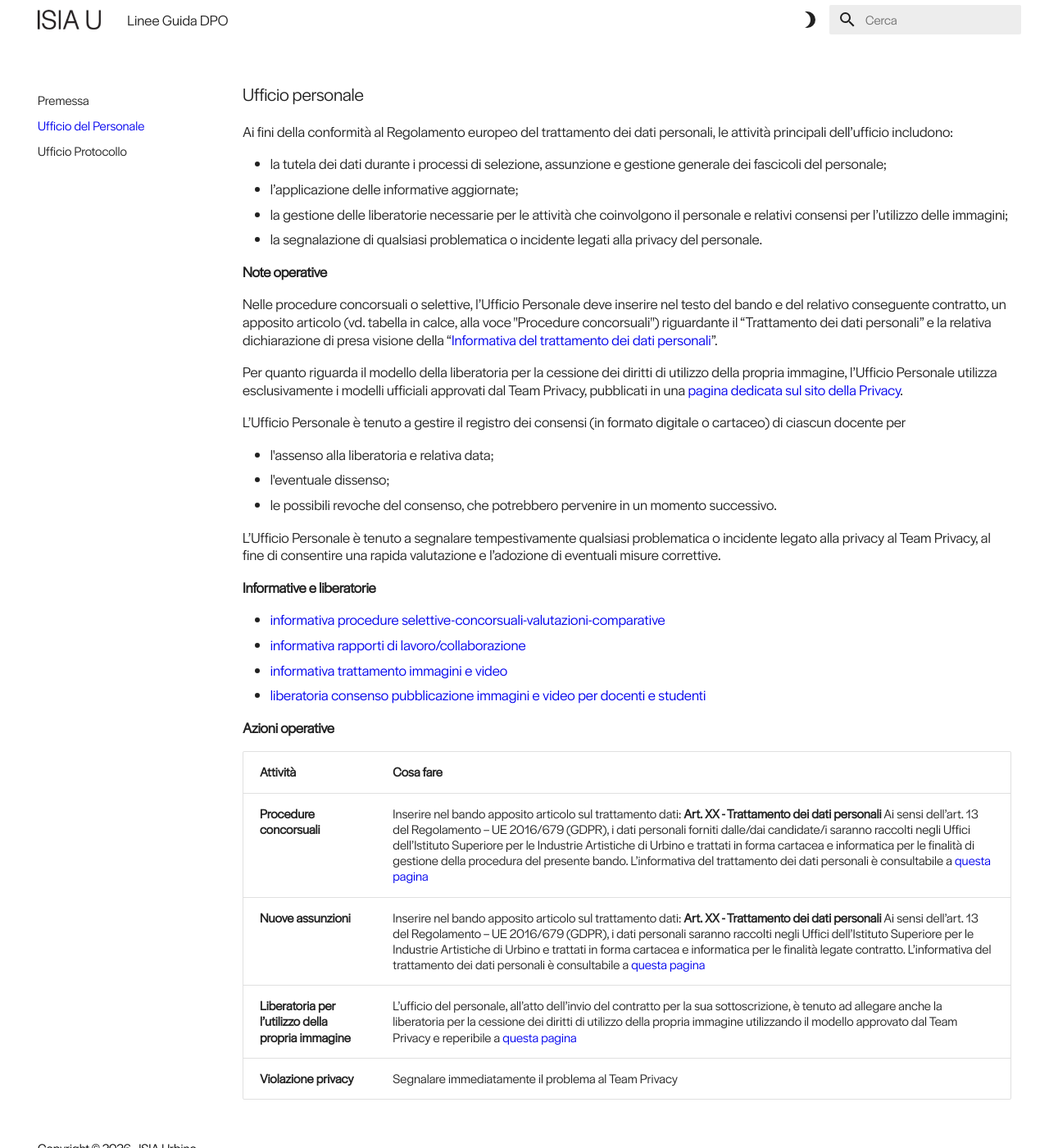
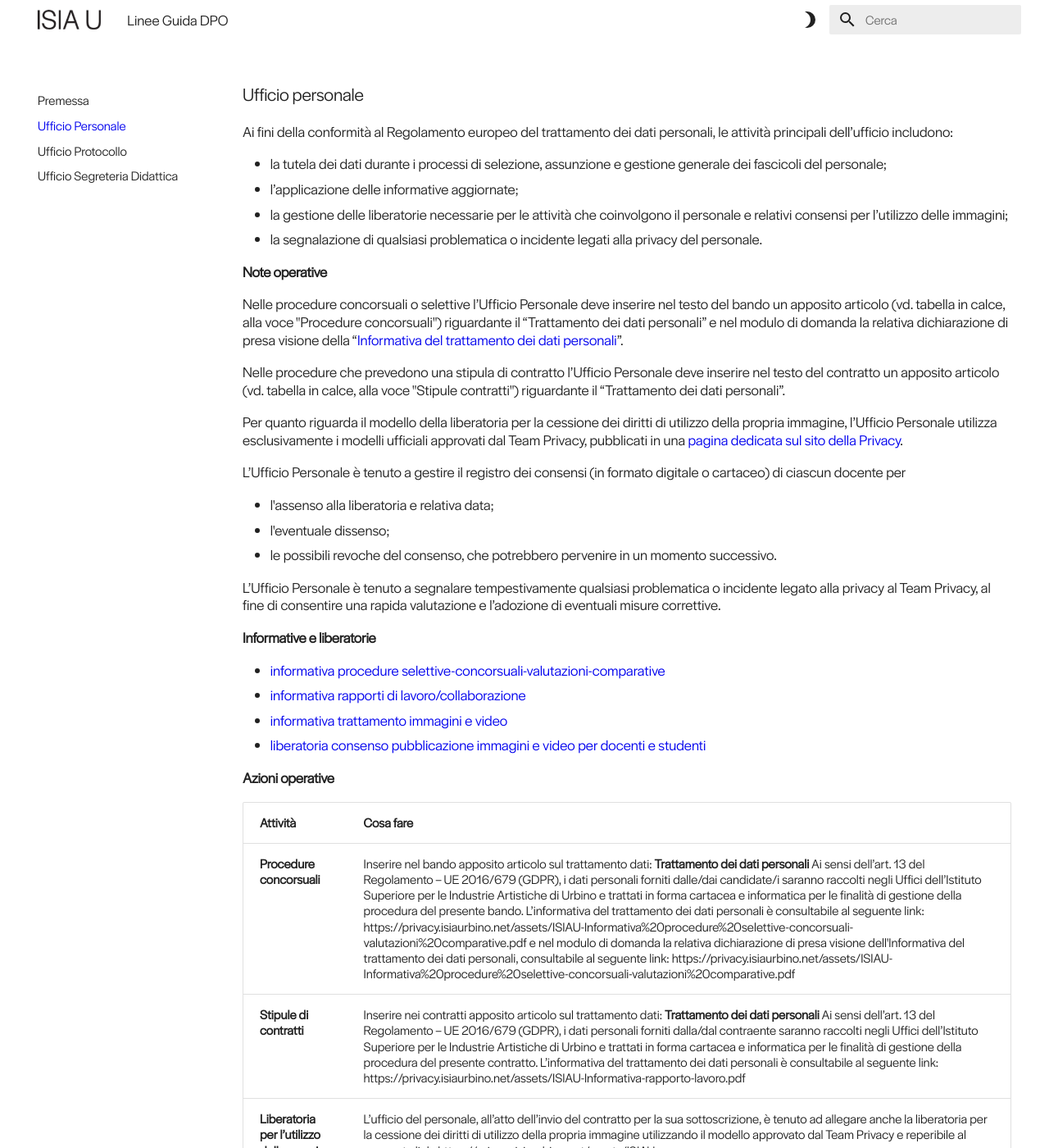
Before and after one commit to ISIA-Urbino/Linee-Guida-DPO, an MkDocs documentation site: the page built from docs/01-ufficiopersonale.md, in a window 1280 px wide and 1400 px high. Shown: the whole window at 82% size. Built offline with MkDocs 1.6.1 and Material for MkDocs 9.7.7, drawn with Linux system fonts in a browser that asks for light colours; some of the changed text lies outside the part shown.

Commit message:
Modifiche riunione DPO 7 maggio 2026

```diff
--- a/docs/01-ufficiopersonale.md
+++ b/docs/01-ufficiopersonale.md
@@ -16,8 +16,10 @@
 
 #### Note operative
 
-Nelle procedure concorsuali o selettive, l’Ufficio Personale deve inserire nel testo del bando e del relativo conseguente contratto, un apposito articolo (vd. tabella in calce, alla voce "Procedure concorsuali") riguardante il “Trattamento dei dati personali” e la relativa dichiarazione di presa visione della “[Informativa del trattamento dei dati personali](https://privacy.isiaurbino.net/assets/ISIAU-Informativa%20procedure%20selettive-
+Nelle procedure concorsuali o selettive l’Ufficio Personale deve inserire nel testo del bando un apposito articolo (vd. tabella in calce, alla voce "Procedure concorsuali") riguardante il “Trattamento dei dati personali” e nel modulo di domanda la relativa dichiarazione di presa visione della “[Informativa del trattamento dei dati personali](https://privacy.isiaurbino.net/assets/ISIAU-Informativa%20procedure%20selettive-
 concorsuali-valutazioni%20comparative.pdf){:target="_blank"}”.
+
+Nelle procedure che prevedono una stipula di contratto l’Ufficio Personale deve inserire nel testo del contratto un apposito articolo (vd. tabella in calce, alla voce "Stipule contratti") riguardante il “Trattamento dei dati personali”.
 
 Per quanto riguarda il modello della liberatoria per la cessione dei diritti di utilizzo della propria immagine, l’Ufficio Personale utilizza esclusivamente i modelli ufficiali approvati dal Team Privacy, pubblicati in una [pagina dedicata sul sito della Privacy](https://privacy.isiaurbino.net/08-liberatoria-immagini/){:target="_blank"}.
 
@@ -40,7 +42,7 @@
 
 | Attività      | Cosa fare                          |
 | :----------   | :----------------------------------- |
-| **Procedure concorsuali** | Inserire nel bando apposito articolo sul trattamento dati: **Art. XX - Trattamento dei dati personali** Ai sensi dell’art. 13 del Regolamento – UE 2016/679 (GDPR), i dati personali forniti dalle/dai candidate/i saranno raccolti negli Uffici dell’Istituto Superiore per le Industrie Artistiche di Urbino e trattati in forma cartacea e informatica per le finalità di gestione della procedura del presente bando. L’informativa del trattamento dei dati personali è consultabile a [questa pagina](https://privacy.isiaurbino.net/assets/ISIAU-Informativa%20procedure%20selettive-concorsuali-valutazioni%20comparative.pdf){:target="_blank"} |
-| **Nuove assunzioni**  | Inserire nel bando apposito articolo sul trattamento dati: **Art. XX - Trattamento dei dati personali** Ai sensi dell’art. 13 del Regolamento – UE 2016/679 (GDPR), i dati personali saranno raccolti negli Uffici dell’Istituto Superiore per le Industrie Artistiche di Urbino e trattati in forma cartacea e informatica per le finalità legate contratto. L’informativa del trattamento dei dati personali è consultabile a [questa pagina](https://privacy.isiaurbino.net/assets/ISIAU-Informativa-rapporto-lavoro.pdf){:target="_blank"}  |
-| **Liberatoria per l’utilizzo della propria immagine** | L’ufficio del personale, all’atto dell’invio del contratto per la sua sottoscrizione, è tenuto ad allegare anche la liberatoria per la cessione dei diritti di  utilizzo della propria immagine utilizzando il modello approvato dal Team Privacy e reperibile a [questa pagina](https://privacy.isiaurbino.net/assets/ISIAU-Liberatoria_consenso_pubblicazione_immaginivideo_docentistudenti.pdf){:target="_blank"}  |
+| **Procedure concorsuali** | Inserire nel bando apposito articolo sul trattamento dati: **Trattamento dei dati personali** Ai sensi dell’art. 13 del Regolamento – UE 2016/679 (GDPR), i dati personali forniti dalle/dai candidate/i saranno raccolti negli Uffici dell’Istituto Superiore per le Industrie Artistiche di Urbino e trattati in forma cartacea e informatica per le finalità di gestione della procedura del presente bando. L’informativa del trattamento dei dati personali è consultabile al seguente link: https://privacy.isiaurbino.net/assets/ISIAU-Informativa%20procedure%20selettive-concorsuali-valutazioni%20comparative.pdf e nel modulo di domanda la relativa dichiarazione di presa visione dell'Informativa del trattamento dei dati personali, consultabile al seguente link: https://privacy.isiaurbino.net/assets/ISIAU-Informativa%20procedure%20selettive-concorsuali-valutazioni%20comparative.pdf |
+| **Stipule di contratti** | Inserire nei contratti apposito articolo sul trattamento dati: **Trattamento dei dati personali** Ai sensi dell’art. 13 del Regolamento – UE 2016/679 (GDPR), i dati personali forniti dalla/dal contraente saranno raccolti negli Uffici dell’Istituto Superiore per le Industrie Artistiche di Urbino e trattati in forma cartacea e informatica per le finalità di gestione della procedura del presente contratto. L’informativa del trattamento dei dati personali è consultabile al seguente link: https://privacy.isiaurbino.net/assets/ISIAU-Informativa-rapporto-lavoro.pdf  |
+| **Liberatoria per l’utilizzo della propria immagine** | L’ufficio del personale, all’atto dell’invio del contratto per la sua sottoscrizione, è tenuto ad allegare anche la liberatoria per la cessione dei diritti di  utilizzo della propria immagine utilizzando il modello approvato dal Team Privacy e reperibile al seguente link: https://privacy.isiaurbino.net/assets/ISIAU-Liberatoria_consenso_pubblicazione_immaginivideo_docentistudenti.pdf |
 | **Violazione privacy**  | Segnalare immediatamente il problema al Team Privacy  |
--- /dev/null
+++ b/docs/03-segreteriadidattica.md
@@ -0,0 +1,50 @@
+---
+title:
+hide:
+  - toc
+  - title
+---
+
+### Ufficio Segreteria didattica
+
+Ai fini della conformità al Regolamento europeo del trattamento dei dati personali, le attività principali dell’ufficio includono:
+
+- l’applicazione delle dichiarazioni di presa visione delle informative all’interno delle modulistiche;
+- la gestione delle liberatorie necessarie per le attività che coinvolgono le studentesse e gli studenti e relativi consensi per l’utilizzo delle immagini;
+- la tutela dei dati durante i processi di selezione degli esami di ammissione;
+- la segnalazione di qualsiasi problematica o incidente legati alla privacy del personale.
+
+#### Note operative
+
+Nelle procedure selettive degli esami di ammissione, la  Segreteria didattica deve inserire nel testo del bando un apposito articolo riguardante il “Trattamento dei dati personali” (vd. tabella in calce, alla voce "Procedure selettive esami di ammissione").
+
+Per quanto riguarda il modello della liberatoria per la cessione dei diritti di utilizzo della propria immagine, la Segreteria didattica utilizza esclusivamente i modelli ufficiali approvati dal Team Privacy, pubblicati sul sito della Privacy al link
+https://privacy.isiaurbino.net/08-liberatoria-immagini/.
+
+La Segreteria didattica è tenuta a gestire il registro dei consensi (in formato digitale o cartaceo) di ciascuna studentessa o studente per:
+
+- l'assenso alla liberatoria e relativa data;
+- l'eventuale dissenso;
+- le possibili revoche del consenso, che potrebbero pervenire in un momento successivo.
+
+La Segreteria didattica è tenuta a segnalare tempestivamente qualsiasi problematica o incidente legato alla privacy al Team Privacy, al fine di consentire una rapida valutazione e l’adozione di eventuali misure correttive.
+
+Quando vengono introdotte nuove piattaforme digitali o aggiornamenti dei sistemi informatici didattici, la Segreteria Didattica collabora con il Team Privacy e con i fornitori esterni per verificare che tali strumenti rispettino i requisiti di sicurezza e i principi del GDPR.
+
+Ogni modifica o implementazione deve essere accompagnata da una valutazione preventiva della privacy, che consideri la natura dei dati trattati e le misure di protezione adottate.
+
+La Segreteria Didattica è tenuta a segnalare tempestivamente qualsiasi problematica o incidente legato alla privacy degli studenti al Team Privacy, al fine di consentire una rapida valutazione e l’adozione di eventuali misure correttive.
+
+- ==va aggiornato con la parte della pubblicazione delle graduatorie==
+- ==va aggiunta anche la questione della gestione della carriera alias==
+
+#### Informative
+
+- [informativa inclusione e carriera alias](https://privacy.isiaurbino.net/assets/ISIA-informativa-inclusione-24-10.pdf){:target="_blank"}
+
+#### Azioni operative
+
+| Attività      | Cosa fare                          |
+| :----------   | :----------------------------------- |
+| **Procedure selettive esami di ammissione** | ==Inserire nel testo del bando un apposito articolo riguardante il “Trattamento dei dati personali”== |
+| **Compilazione graduatorie** | ==(da fare== |
--- a/mkdocs.yml
+++ b/mkdocs.yml
@@ -6,8 +6,9 @@
 copyright: Copyright &copy; <script>document.write(new Date().getFullYear())</script> - ISIA Urbino
 nav:
     - Premessa: index.md
-    - Ufficio del Personale: 01-ufficiopersonale.md
+    - Ufficio Personale: 01-ufficiopersonale.md
     - Ufficio Protocollo: 02-ufficioprotocollo.md
+    - Ufficio Segreteria Didattica: 03-segreteriadidattica.md
 theme:
   name: material
   custom_dir: overrides
```
